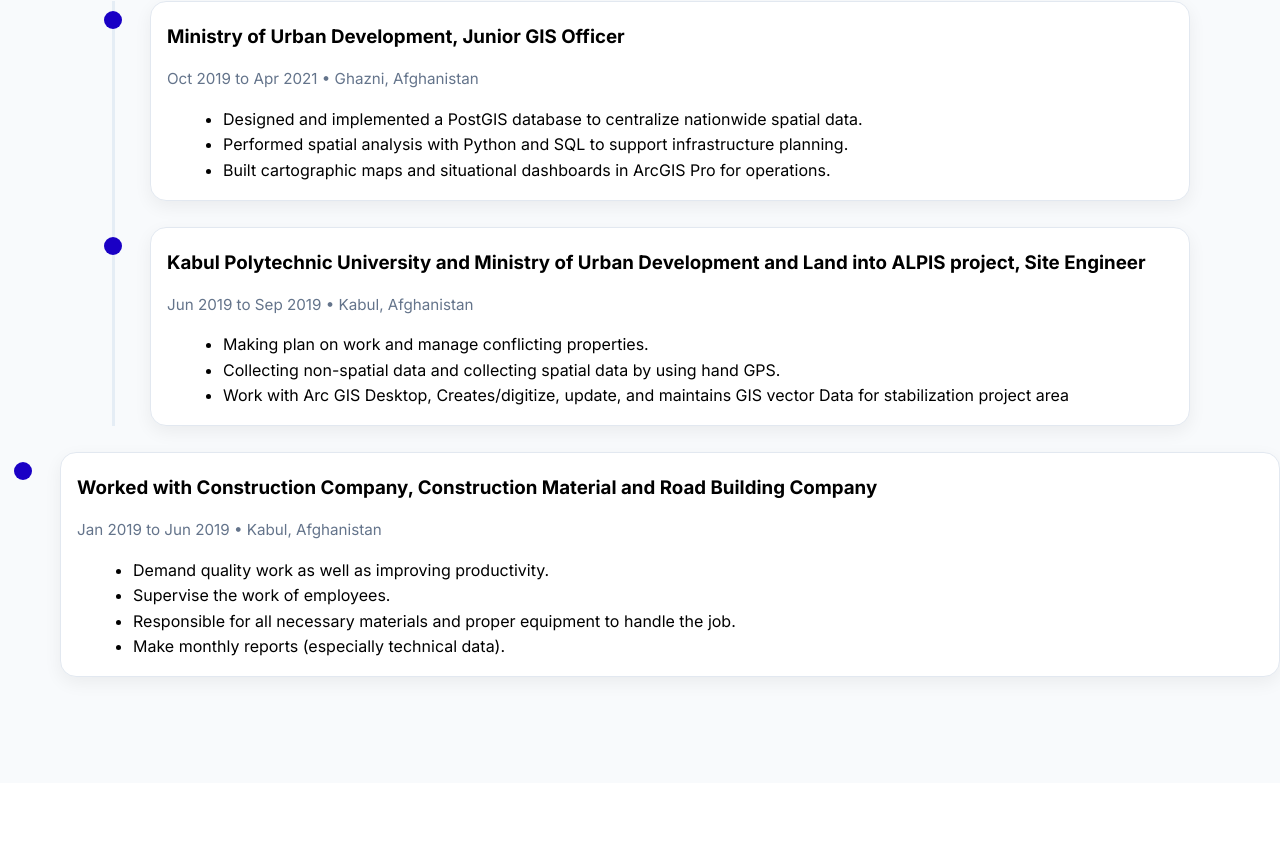
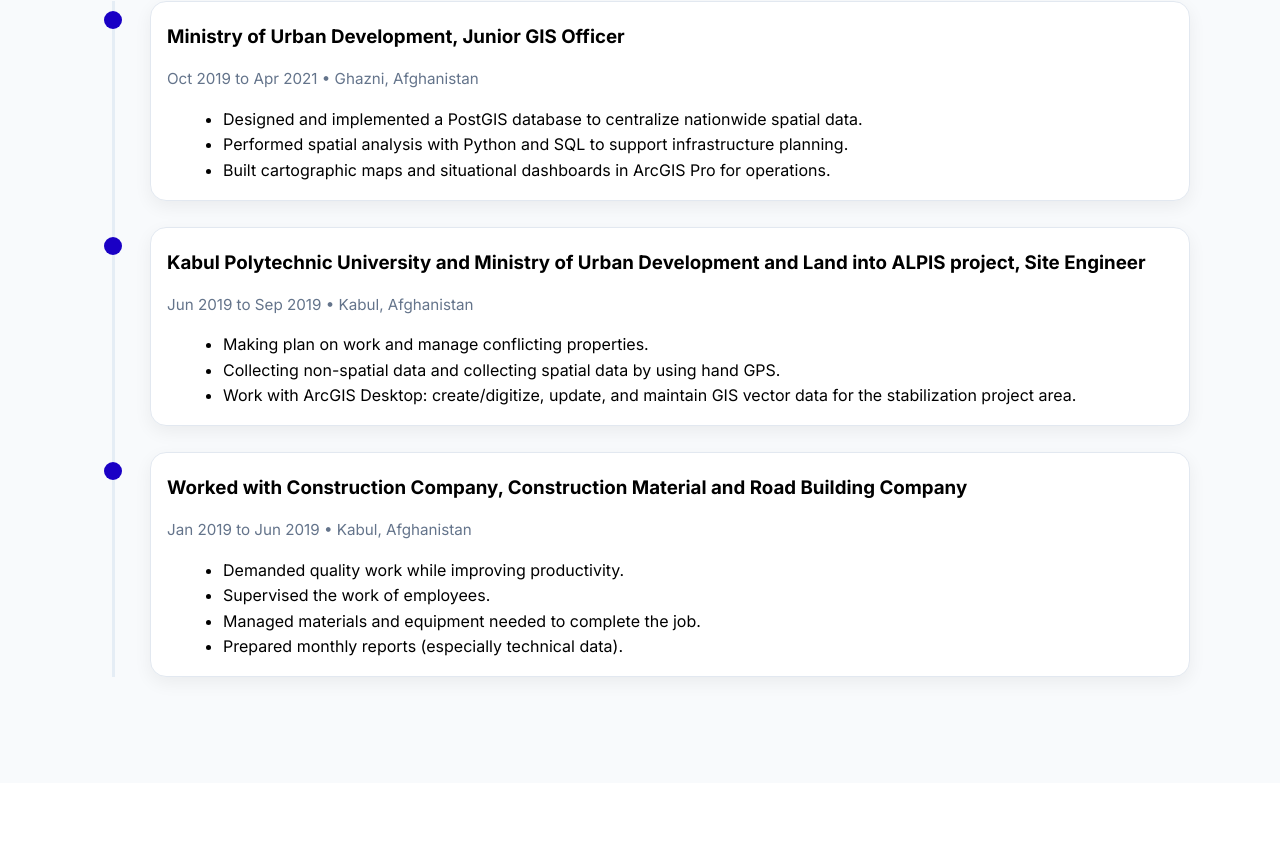
Before and after one commit to qudratramzi/Portfolio-project, a plain HTML site: page index.html in a window 1280 px wide. Shown: the part 2325-3177 px from the top of the page. Drawn offline with nearby package versions, Linux system fonts and the light colour scheme.

Commit message:
Update index.html

```diff
--- a/index.html
+++ b/index.html
@@ -205,6 +205,7 @@ My environmental engineering background includes work related to climate change,
 <section id="experience" class="section" aria-labelledby="experience-title">
   <div class="container">
     <h2 id="experience-title" class="center section-title">Work Experience</h2>
+
     <div class="timeline">
       <div class="tl-item">
         <div class="tl-dot" aria-hidden="true"></div>
@@ -218,6 +219,7 @@ My environmental engineering background includes work related to climate change,
           </ul>
         </div>
       </div>
+
       <div class="tl-item">
         <div class="tl-dot" aria-hidden="true"></div>
         <div class="tl-content">
@@ -226,26 +228,26 @@ My environmental engineering background includes work related to climate change,
           <ul>
             <li>Making plan on work and manage conflicting properties.</li>
             <li>Collecting non-spatial data and collecting spatial data by using hand GPS.</li>
-              <li>Work with Arc GIS Desktop, Creates/digitize, update, and maintains GIS vector Data for stabilization project area</li>
+            <li>Work with ArcGIS Desktop: create/digitize, update, and maintain GIS vector data for the stabilization project area.</li>
           </ul>
         </div>
       </div>
-      </div>
-    </div>
+
       <div class="tl-item">
         <div class="tl-dot" aria-hidden="true"></div>
         <div class="tl-content">
           <h3>Worked with Construction Company, Construction Material and Road Building Company</h3>
           <p class="small">Jan 2019 to Jun 2019 • Kabul, Afghanistan</p>
           <ul>
-              <li>Demand quality work as well as improving productivity.</li>
-              <li>Supervise the work of employees.</li>
-              <li>Responsible for all necessary materials and proper equipment to handle the job.</li>
-              <li>Make monthly reports (especially technical data).</li>
+            <li>Demanded quality work while improving productivity.</li>
+            <li>Supervised the work of employees.</li>
+            <li>Managed materials and equipment needed to complete the job.</li>
+            <li>Prepared monthly reports (especially technical data).</li>
           </ul>
         </div>
       </div>
     </div>
+
   </div>
 </section>
 
```
Lines whose indentation alone changed are shown as unchanged.
